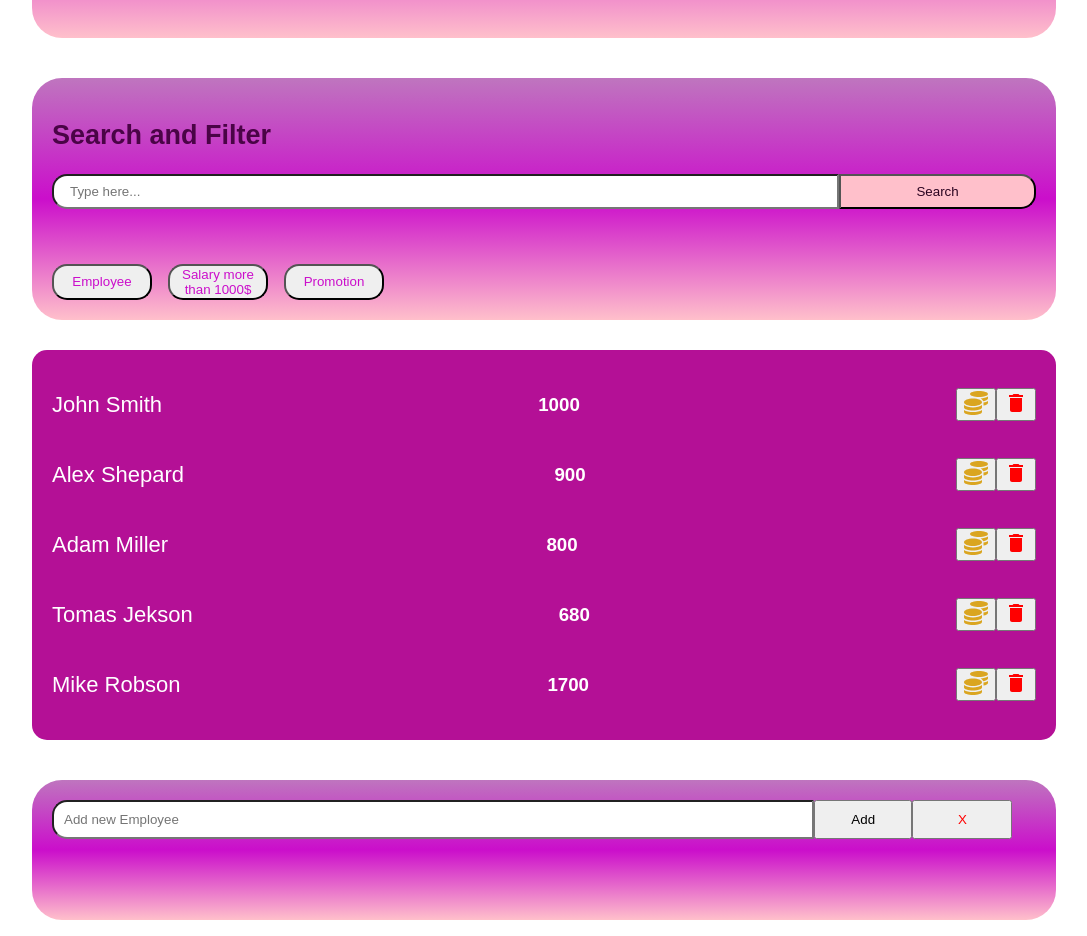
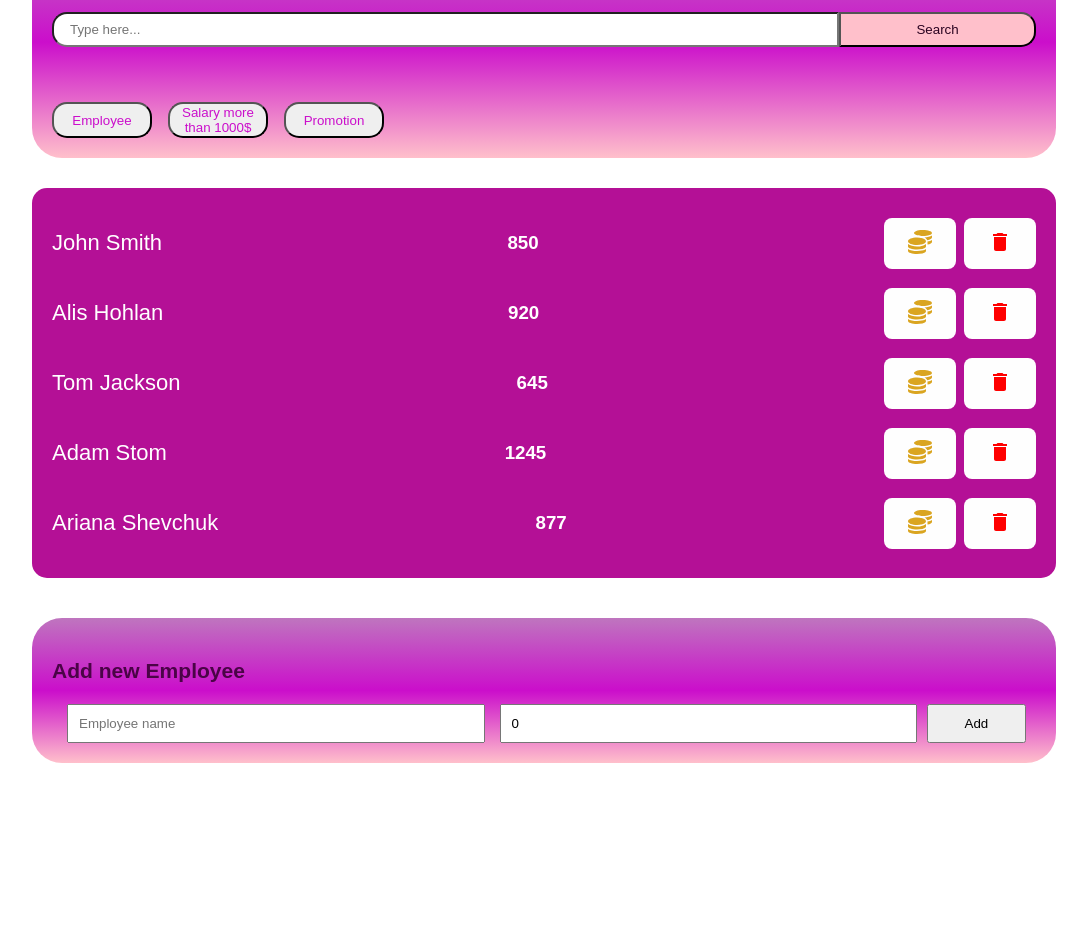
Before and after one commit to Hasmik11Gevorgyan/react-redux, a React (Create React App) app: page / in a window 1280 px wide. Shown: the part 460-1396 px from the top of the page, without its empty margins (96-1183 px from the left). After the commit the page ends 1239 px from the top, so only its background shows below. Built offline with nearby package versions, Linux system fonts and the light colour scheme.

Commit message:
i have done some changes to data, to employee list, and add employee ,

```diff
--- a/src/components/app-add-employee/app-add-employee.css
+++ b/src/components/app-add-employee/app-add-employee.css
@@ -1,7 +1,7 @@
 
 .add-employee{
     max-width:1024px;
-    height: 100px;
+    min-height: 100px;
     background: linear-gradient(rgba(164, 60, 164, 0.707),#cb0ecb,pink);
     color: rgb(74, 4, 70);
     font-size: 18px;
@@ -9,13 +9,14 @@
     margin-top:40px;
     border-radius:30px ;
     input{
-        width: 75%;
+        width: 40%;
         padding: 10px;
-        border-radius:15px 0 0 15px;
+        margin-left: 15px;
     }
     button{
         width:10%;
         padding: 10px;
+        margin-left: 10px;
     }
     .btn{
         color: red;
--- a/src/components/app-add-employee/app-add-employee.jsx
+++ b/src/components/app-add-employee/app-add-employee.jsx
@@ -2,18 +2,67 @@ import { Component } from "react"
 import "./app-add-employee.css"
 
 export default class AddEmployee extends Component{
+  constructor(props){
+    super(props);
+    this.state={
+      name: "",
+      salary:0
+    }
+  }
+
+  onInputValueChange =(e)=>{
+    this.setState({
+      [e.target.name]: e.target.value
+    })
+  }
+//  onSubmit = this.onSubmit.bind(this);
+//   onSubmit =(e)=>{
+//     this.setState([
+//       ...data
+//     ],
+//     {
+//       id:Math.random(),
+//       name:"",
+//       salary:"",
+//       increase:false
+//     }
+
+
+//     )
+//   }
+
     render(){
       return(
-        <div className="add-employee">
+        <form
+        //  onSubmit={(e)=()=>{
+        //   e.preventDefault(),
+        //   onSubmit(this.state.name)
+
+        // }
+        // }
+        className="add-employee">
+        <h3>  Add new Employee</h3>
   <input
   type="text"
-  placeholder="Add new Employee"
+  value={this.state.name}
+  placeholder="Employee name"
+  name="name"
+  onChange={this.onInputValueChange}
   />
-  <button> Add</button>
-  <button className="btn">
-    X
-  </button>
-        </div>
+  <input
+  type="number"
+  placeholder="Employee Salary"
+  value={this.state.salary}
+  name="salary"
+  onChange={this.onInputValueChange}
+  />
+  <button
+
+  type="submit">
+     Add
+     </button>
+
+        </form>
     )
     }
 }
--- a/src/components/app-employee/app-employee-item/app-employee-item.css
+++ b/src/components/app-employee/app-employee-item/app-employee-item.css
@@ -14,8 +14,33 @@
 .employee-salary{
   color:white
 }
-& .increased{
-  .employee-name .employee-salary{
-    color: rgb(255, 81, 0)
-  }}
+
+
 }
+
+.employee-btns {
+  display: flex;
+  gap: 8px;
+
+  button {
+    border: none;
+    padding: 12px 24px;
+    border-radius: 8px;
+    cursor: pointer;
+    background: #fefefe;
+    svg {
+      width: 24px;
+      height: 24px;
+    }
+
+    &.fav {
+      display: none;
+    }
+  }
+}
+
+&.increased {
+  .employee-name, .employee-salary {
+    color: gold;
+  }
+}
--- a/src/components/app-employee/app-employee-item/app-employee-item.jsx
+++ b/src/components/app-employee/app-employee-item/app-employee-item.jsx
@@ -6,22 +6,45 @@ import { Component } from "react";
 
 
 export default class AppEmployeeItem extends Component{
-   render(){
-    const {name,salary,increase} = this.props;
+   constructor(props){
+    super(props);
+    this.state = {
+        increase:false
+    }
+   }
+   onIncrease =()=> {
+    this.setState(({increase}) => ({
+        increase :!increase
+    }));
+}
+
+    render(){
+    const {name,salary,onDelete} = this.props;
+    const{ increase} = this.state;
+    let classes = "app-employ-item " ;
+    if(increase) classes += "increased"
 
     return(
-        <div className="app-employ-item ">
-        <h3 className="employee-name">{name} </h3>
+        <div className={classes}>
+        <h3 onClick={this.onIncrease} className="employee-name">{name} </h3>
         <h3 className="employee-salary">
             {salary}
             </h3>
         <div className="employee-btns">
-        <button>
+        <button onClick={this.onIncrease}>
         <FaCoins size={24} color="goldenrod" />
         </button>
-        <button>
+        <button onClick={onDelete}>
         <MdDelete size={24} color="red" />
         </button>
+        <button
+            className="fav"
+            style={increase ? { display: "unset" } : {display: "none"}}
+          >
+            <svg fill="gold" xmlns="http://www.w3.org/2000/svg" viewBox="0 0 24 24">
+              <path d="M4.982,24,3.66,23l2.394-7.261L0,11.731V10H7.946l2.162-7h1.784l2.162,7H22v1.724l-6.056,4.119,2.438,7.175-1.391.961L11,19.348ZM17.827,7.926l-.481-.362.869-2.717L16,3.615V3h2.9l.785-3h.647l.784,3H24v.611L21.8,4.884l.884,2.686-.5.349L20.01,6.238Z" />
+            </svg>
+          </button>
         </div>
         </div>
     )
--- a/src/components/app-employee/app-employee-list/app-employee-list.jsx
+++ b/src/components/app-employee/app-employee-list/app-employee-list.jsx
@@ -5,17 +5,26 @@ import { Component } from "react";
 
 export default class AppEmployeeList extends Component{
     render(){
-        const {data} = this.props
-        return(
-            <div className="app-employee-list">
-                {
-                    data.map(item => {
-                        return <AppEmployeeItem key={item.id} {...item}/>}
-                    )
-                }
+        const { data, onDelete } = this.props;
+        const employees = data.map(item => {
+          return <AppEmployeeItem
+            key={item.id}
+            {...item}
+            onDelete={() => onDelete(item.id)}
+          />;
+        });
 
-
-            </div>
-        )
+        return (
+            <>
+              {
+              data.length ?
+                <div className="app-employee-list">
+                  {employees}
+                </div>
+                :
+                null
+              }
+            </>
+          );
+        }
     }
-}
--- a/src/components/app/app.jsx
+++ b/src/components/app/app.jsx
@@ -5,56 +5,71 @@ import AppFilter from "../app-filter/app-filter";
 import AddEmployee from "../app-add-employee/app-add-employee";
 import AppEmployeeList from "../app-employee/app-employee-list/app-employee-list";
 import  {Component} from "react"
-import Count from "../count-increase";
+// import Count from "../count-increase";
+
 
 
 export default class App extends Component {
-  render(){
-  const data = [
+  constructor(props) {
+    super(props);
+    this.state = {
+      data: [
         {
-      id:1,
-      name:"John Smith",
-      salary:1000,
+          id: 1,
+          name: "John Smith",
+          salary: 850,
           increase: false
         },
         {
-      id:2,
-      name:"Alex Shepard",
-      salary:900,
-      increase: true
-    },
-    {
-      id:3,
-      name:"Adam Miller",
-      salary:800,
+          id: 2,
+          name: "Alis Hohlan",
+          salary: 920,
           increase: false
         },
         {
-      id:4,
-      name:"Tomas Jekson",
-      salary:680,
+          id: 3,
+          name: "Tom Jackson",
+          salary: 645,
           increase: false
         },
         {
-      id:5,
-      name:"Mike Robson",
-      salary:1700,
+          id: 4,
+          name: "Adam Stom",
+          salary: 1245,
           increase: false
+        },
+        {
+          id: 5,
+          name: "Ariana Shevchuk",
+          salary: 877,
+          increase: false
+        },
+      ]
     }
-  ]
+  }
+
+   deleteEmployee = (id) => {
+    this.setState(({ data }) => {
+      return {
+        data: data.filter(item => item.id !== id)
+      }
+    });
+  }
+
+  render() {
     return (
       <div className="app">
-      <Count/>
-      <AppInfo/>
-
-      <div  className="search-and-filter">
-        <h2>Search and Filter</h2>
-      <AppSearch/>
-      <AppFilter/>
+        <AppInfo />
+        <div className="search-and-filter ">
+          <h3>Search or Filter</h3>
+          <AppSearch />
+          <AppFilter />
         </div>
-      <AppEmployeeList data ={data}/>
-      <AddEmployee/>
-
+        <AppEmployeeList
+          data={this.state.data}
+          onDelete={this.deleteEmployee}
+        />
+        <AddEmployee onSubmit={this.onSubmit}/>
       </div>
     );
   }
```
Lines whose indentation alone changed are shown as unchanged.
